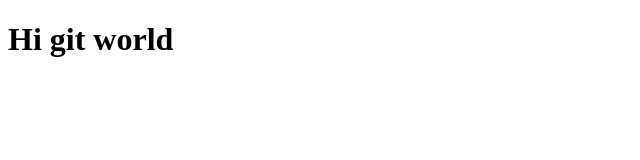
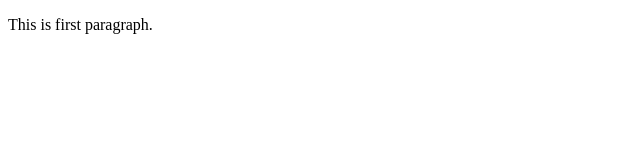
Before and after one commit to arpakraei/my-rep, a plain HTML site: page index.html in a window 1280 px wide. Shown: the whole page, without its empty margins (0-640 px from the left). Drawn offline with Linux system fonts and the light colour scheme.

Commit message:
Remove first head and add first paragraph

```diff
--- a/index.html
+++ b/index.html
@@ -6,6 +6,6 @@
     <title>Document</title>
 </head>
 <body>
-    <h1>Hi git world</h1>
+    <p>This is first paragraph.</p>
 </body>
 </html>
```
